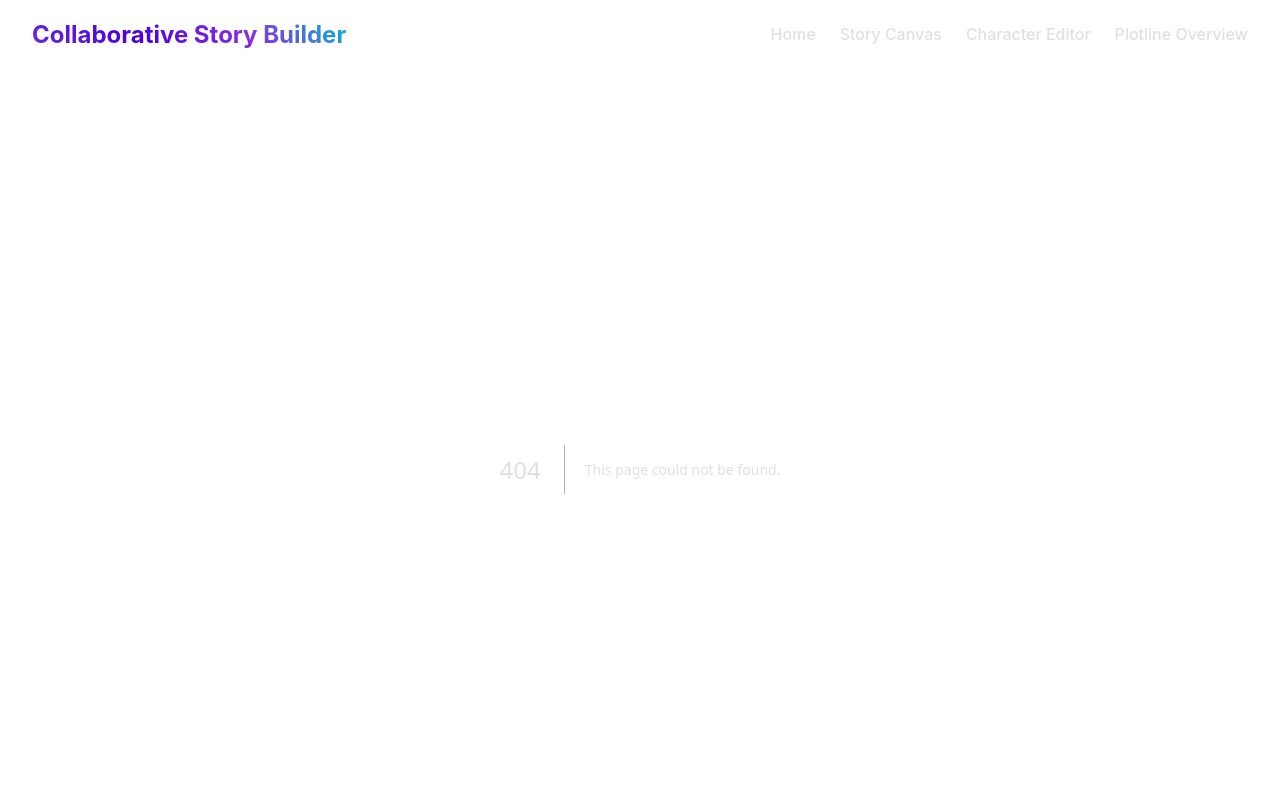
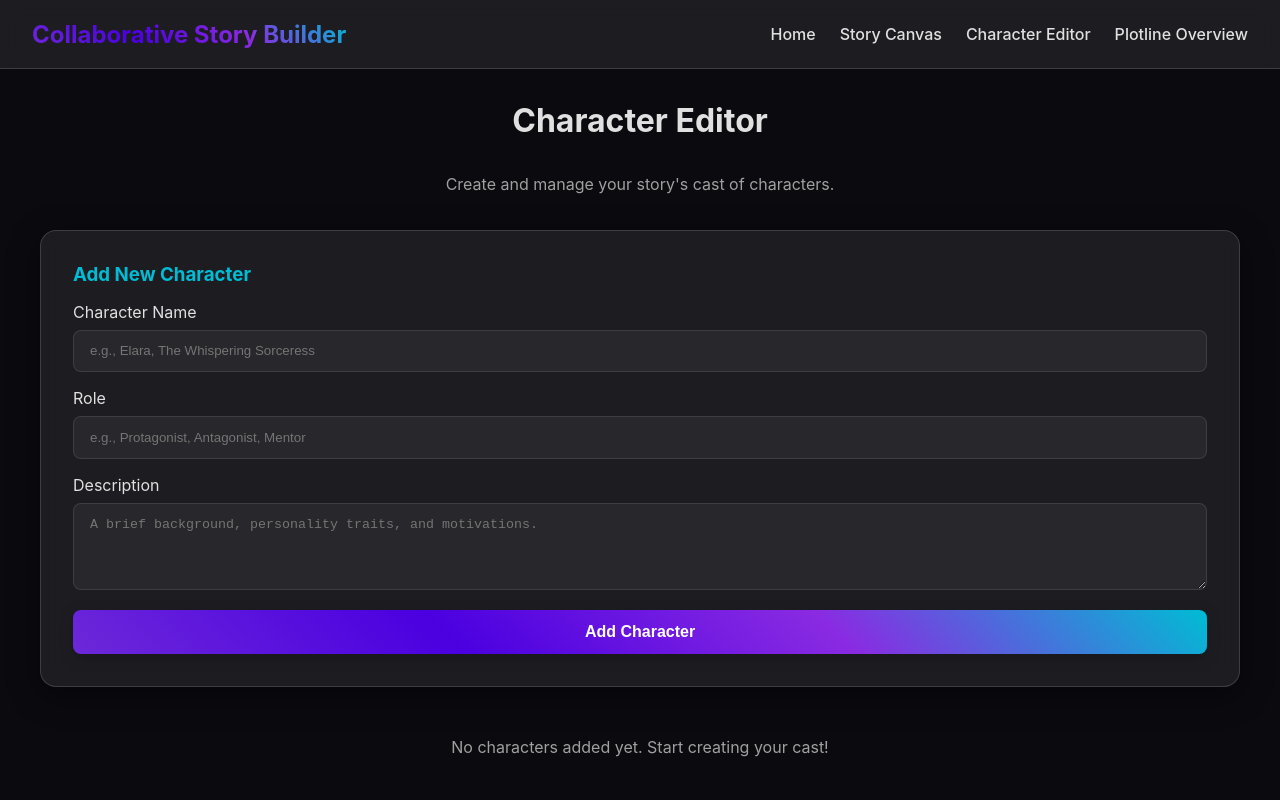
Before and after one commit to sahudevansh21/collaborative-story-builder, a Next.js app: page /character-editor in a window 1280 px wide. Before the commit this address had no page. Shown: the top 800 px of the page. Built offline with nearby package versions, Linux system fonts and the light colour scheme.

Commit message:
Add app/character-editor/page.js

```diff
--- /dev/null
+++ b/app/character-editor/page.js
@@ -0,0 +1,161 @@
+"use client";
+
+import { useState, useEffect } from 'react';
+
+export default function CharacterEditorPage() {
+  const [characters, setCharacters] = useState([]);
+  const [newCharacterName, setNewCharacterName] = useState('');
+  const [newCharacterDescription, setNewCharacterDescription] = useState('');
+  const [newCharacterRole, setNewCharacterRole] = useState('');
+  const [editingCharId, setEditingCharId] = useState(null);
+
+  useEffect(() => {
+    const savedCharacters = localStorage.getItem('storyCharacters');
+    if (savedCharacters) {
+      setCharacters(JSON.parse(savedCharacters));
+    }
+  }, []);
+
+  useEffect(() => {
+    localStorage.setItem('storyCharacters', JSON.stringify(characters));
+  }, [characters]);
+
+  const handleSubmit = (e) => {
+    e.preventDefault();
+    if (!newCharacterName.trim()) return;
+
+    if (editingCharId) {
+      // Update existing character
+      setCharacters(prevChars =>
+        prevChars.map(char =>
+          char.id === editingCharId
+            ? { ...char, name: newCharacterName.trim(), description: newCharacterDescription.trim(), role: newCharacterRole.trim() }
+            : char
+        )
+      );
+      setEditingCharId(null);
+    } else {
+      // Add new character
+      const newChar = {
+        id: Date.now().toString(),
+        name: newCharacterName.trim(),
+        description: newCharacterDescription.trim(),
+        role: newCharacterRole.trim(),
+      };
+      setCharacters((prev) => [...prev, newChar]);
+    }
+    setNewCharacterName('');
+    setNewCharacterDescription('');
+    setNewCharacterRole('');
+  };
+
+  const handleEdit = (char) => {
+    setEditingCharId(char.id);
+    setNewCharacterName(char.name);
+    setNewCharacterDescription(char.description);
+    setNewCharacterRole(char.role);
+  };
+
+  const handleDelete = (id) => {
+    setCharacters((prev) => prev.filter((char) => char.id !== id));
+  };
+
+  return (
+    <div className="container">
+      <h1 style={{ color: 'var(--text-light)', textAlign: 'center', marginBottom: '2rem' }}>Character Editor</h1>
+      <p style={{ textAlign: 'center', marginBottom: '2rem', color: 'var(--text-secondary)' }}>
+        Create and manage your story's cast of characters.
+      </p>
+
+      <div className="glass-card" style={{ marginBottom: '2rem' }}>
+        <h3 style={{ color: 'var(--accent-blue)', marginBottom: '1rem' }}>{editingCharId ? 'Edit Character' : 'Add New Character'}</h3>
+        <form onSubmit={handleSubmit} className="flex-group" style={{ flexDirection: 'column', gap: '1rem' }}>
+          <div>
+            <label htmlFor="charName" style={{ display: 'block', marginBottom: '0.5rem' }}>Character Name</label>
+            <input
+              id="charName"
+              type="text"
+              className="glass-input"
+              value={newCharacterName}
+              onChange={(e) => setNewCharacterName(e.target.value)}
+              placeholder="e.g., Elara, The Whispering Sorceress"
+              required
+            />
+          </div>
+          <div>
+            <label htmlFor="charRole" style={{ display: 'block', marginBottom: '0.5rem' }}>Role</label>
+            <input
+              id="charRole"
+              type="text"
+              className="glass-input"
+              value={newCharacterRole}
+              onChange={(e) => setNewCharacterRole(e.target.value)}
+              placeholder="e.g., Protagonist, Antagonist, Mentor"
+            />
+          </div>
+          <div>
+            <label htmlFor="charDescription" style={{ display: 'block', marginBottom: '0.5rem' }}>Description</label>
+            <textarea
+              id="charDescription"
+              className="glass-textarea"
+              value={newCharacterDescription}
+              onChange={(e) => setNewCharacterDescription(e.target.value)}
+              placeholder="A brief background, personality traits, and motivations."
+              rows="4"
+            ></textarea>
+          </div>
+          <button type="submit" className="glass-button" style={{ width: '100%' }}>
+            {editingCharId ? 'Update Character' : 'Add Character'}
+          </button>
+          {editingCharId && (
+            <button
+              type="button"
+              className="glass-button"
+              onClick={() => {
+                setEditingCharId(null);
+                setNewCharacterName('');
+                setNewCharacterDescription('');
+                setNewCharacterRole('');
+              }}
+              style={{ background: 'linear-gradient(45deg, #d92828, #e00000)', marginTop: '0.5rem', width: '100%' }}
+            >
+              Cancel Edit
+            </button>
+          )}
+        </form>
+      </div>
+
+      <div className="grid-cols-2">
+        {characters.length === 0 ? (
+          <p style={{ gridColumn: '1 / -1', textAlign: 'center', color: 'var(--text-secondary)' }}>
+            No characters added yet. Start creating your cast!
+          </p>
+        ) : (
+          characters.map((char) => (
+            <div key={char.id} className="glass-card">
+              <h3 style={{ color: 'var(--accent-purple)', marginBottom: '0.5rem' }}>{char.name}</h3>
+              {char.role && <p style={{ fontStyle: 'italic', marginBottom: '0.5rem', color: 'var(--text-secondary)' }}>Role: {char.role}</p>}
+              <p>{char.description}</p>
+              <div style={{ display: 'flex', gap: '0.5rem', marginTop: '1rem' }}>
+                <button
+                  className="glass-button"
+                  onClick={() => handleEdit(char)}
+                  style={{ background: 'linear-gradient(45deg, #00bcd4, #0097a7)', padding: '0.6rem 1rem', fontSize: '0.9rem' }}
+                >
+                  Edit
+                </button>
+                <button
+                  className="glass-button"
+                  onClick={() => handleDelete(char.id)}
+                  style={{ background: 'linear-gradient(45deg, #e00000, #c62828)', padding: '0.6rem 1rem', fontSize: '0.9rem' }}
+                >
+                  Delete
+                </button>
+              </div>
+            </div>
+          ))
+        )}
+      </div>
+    </div>
+  );
+}
```
